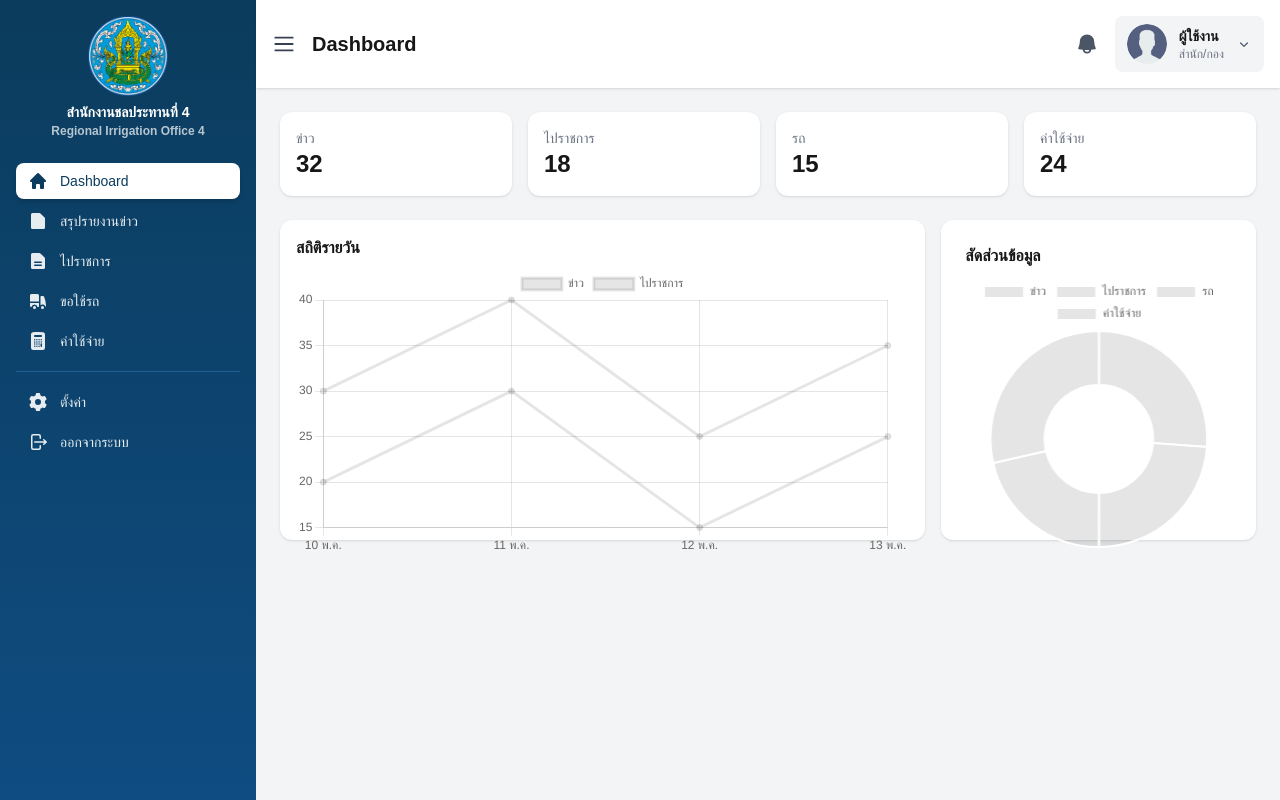
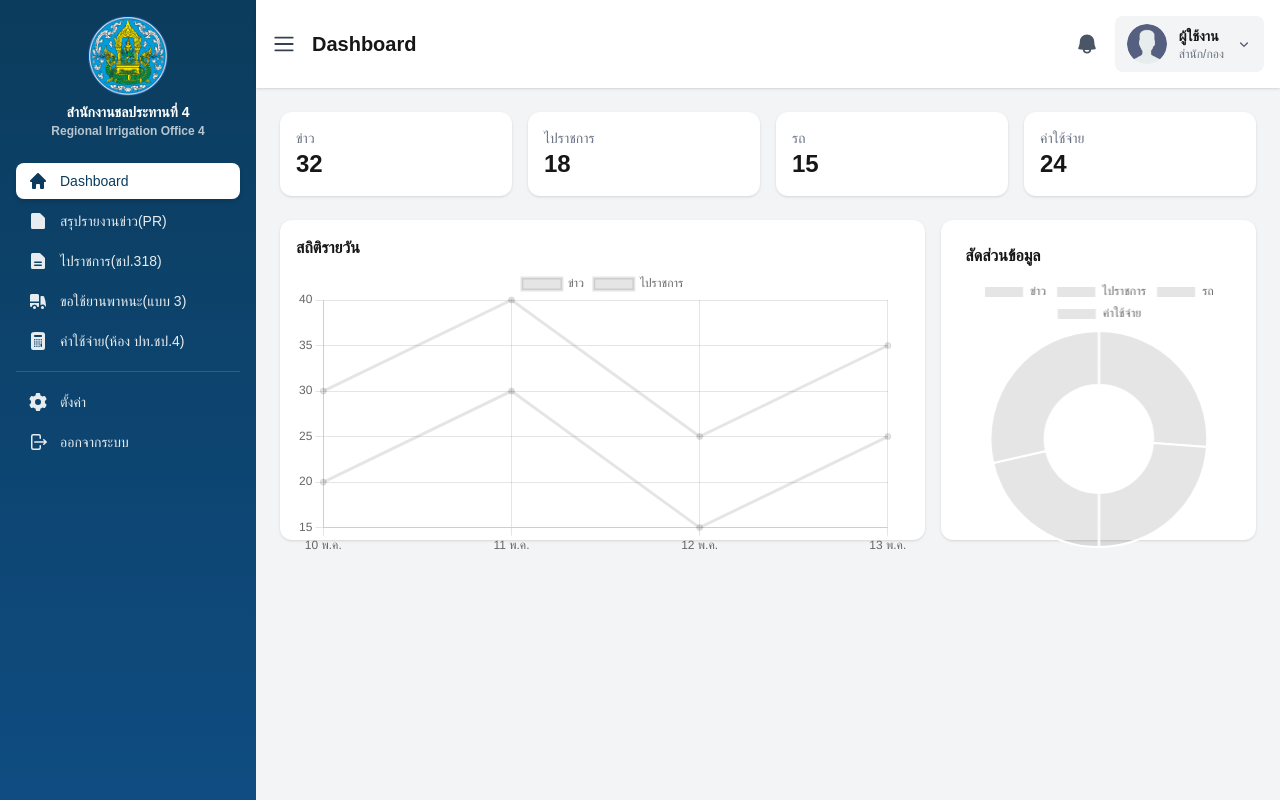
Before and after one commit to rio4-pr/next-pr, a Next.js app: page / in a window 1280 px wide. Built offline with nearby package versions, Linux system fonts and the light colour scheme.

Commit message:
อัปเดตโค้ดครั้งที่ 1

```diff
--- a/components/AppSidebar.tsx
+++ b/components/AppSidebar.tsx
@@ -49,22 +49,22 @@ export default function AppSidebar({ collapsed }: { collapsed: boolean }) {
 
           <SidebarItem>
             <DocumentIcon className="group h-5 w-5" />
-            <SidebarLabel collapsed={collapsed}>สรุปรายงานข่าว</SidebarLabel>
+            <SidebarLabel collapsed={collapsed}>สรุปรายงานข่าว(PR)</SidebarLabel>
           </SidebarItem>
 
           <SidebarItem>
             <DocumentTextIcon className="group h-5 w-5" />
-            <SidebarLabel collapsed={collapsed}>ไปราชการ</SidebarLabel>
+            <SidebarLabel collapsed={collapsed}>ไปราชการ(ชป.318)</SidebarLabel>
           </SidebarItem>
 
           <SidebarItem>
             <TruckIcon className="group h-5 w-5" />
-            <SidebarLabel collapsed={collapsed}>ขอใช้รถ</SidebarLabel>
+            <SidebarLabel collapsed={collapsed}>ขอใช้ยานพาหนะ(แบบ 3)</SidebarLabel>
           </SidebarItem>
 
           <SidebarItem>
             <CalculatorIcon className="group h-5 w-5" />
-            <SidebarLabel collapsed={collapsed}>ค่าใช้จ่าย</SidebarLabel>
+            <SidebarLabel collapsed={collapsed}>ค่าใช้จ่าย(ห้อง ปท.ชป.4)</SidebarLabel>
           </SidebarItem>
 
           <hr className="border-blue-400/30 my-3" />
```
Also changed, not shown: app/expense.tsx (added), app/newsreport.tsx (added), app/offduty.tsx (added), app/vehicle.tsx (added).
